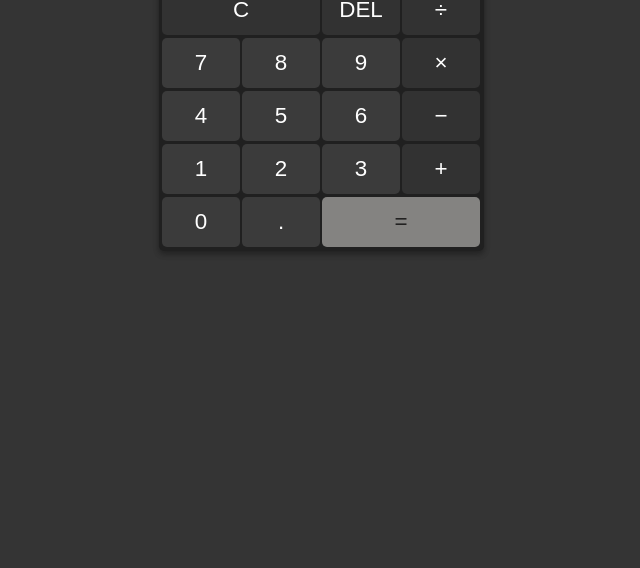
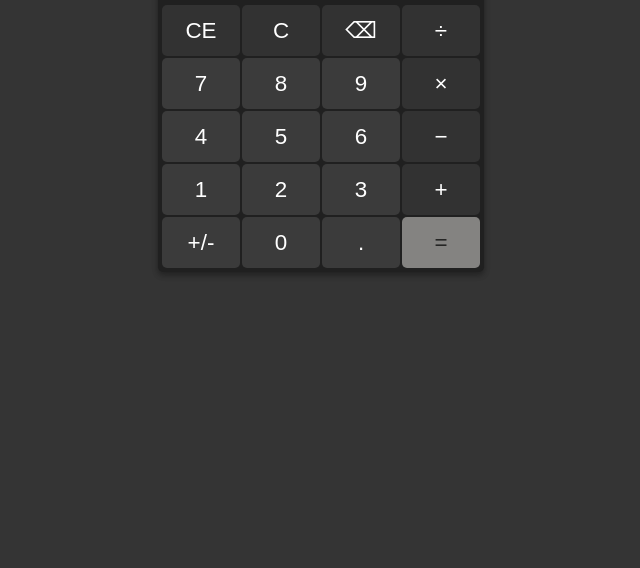
Before and after one commit to Johnnysbers/calculator-app, a website built with Vite: page index.html in a window 1280 px wide. Shown: the part 232-800 px from the top of the page, without its empty margins (319-959 px from the left). Built offline with nearby package versions, Linux system fonts and the light colour scheme.

Commit message:
Buttons and styles

```diff
--- a/src/calculator/presentation/render-template/render-template.css
+++ b/src/calculator/presentation/render-template/render-template.css
@@ -3,10 +3,10 @@
     justify-content: center;
     align-content: center;
     grid-template-columns: repeat(4, 80px);
-    grid-template-rows: minmax(100px, auto) repeat(5, 53px);
+    grid-template-rows: minmax(120px, auto) repeat(5, 53px);
     background-color: #202020;
-    width: 325px;
-    height: 369px;
+    width: 326px;
+    height: 390px;
     margin: 0 auto;
     border-radius: 5px;
     box-shadow: rgba(0, 0, 0, 0.16) 0px 3px 6px, rgba(0, 0, 0, 0.23) 0px 3px 6px;
@@ -19,24 +19,17 @@
     border: 0;
     border-radius: 5px;
     outline: none;
-    background-color: #323232;
     color: #fff;
-    margin: 1.15px;
-}
-
-.span-two {
-    grid-column: span 2;
+    margin: 1px;
 }
 
 .output {
     grid-column: 1 / -1;
     display: flex;
+    flex-direction: column;
     align-items: flex-end;
     justify-content: space-around;
-    flex-direction: column;
     padding: 10px;
-    word-wrap: break-word;
-    word-break: break-all;
 }
 
 .output .prev-op {
@@ -54,22 +47,21 @@
     background-color: #4c4a48;
 }
 
-.op {
+.operator {
     background-color: #323232;
-    color: #fff;
 }
 
-.calc-template .number {
+.number {
     background-color: #3b3b3b;
     color: #fff;
 }
 
 .calc-template .equal {
     background-color: #848381;
-    color: #222121;
+    color: #252524;
 }
 
-.op:hover {
+.operator:hover {
     background-color: #3b3b3b;
 }
 
--- a/src/calculator/presentation/render-template/render-template.html
+++ b/src/calculator/presentation/render-template/render-template.html
@@ -2,21 +2,23 @@
     <div class="prev-op">9 x 9</div>
     <div class="current-op">81</div>
 </div>
-<button class="span-two op">C</button>
-<button class="op">DEL</button>
-<button class="op">&#247;</button>
+<button class="operator">CE</button>
+<button class="operator">C</button>
+<button class="operator">&#x232B;</button>
+<button class="operator">&#247;</button>
 <button class="number">7</button>
 <button class="number">8</button>
 <button class="number">9</button>
-<button class="op">&#215;</button>
+<button class="operator">&#215;</button>
 <button class="number">4</button>
 <button class="number">5</button>
 <button class="number">6</button>
-<button class="op">&#8722;</button>
+<button class="operator">&#8722;</button>
 <button class="number">1</button>
 <button class="number">2</button>
 <button class="number">3</button>
-<button class="op">&#43;</button>
+<button class="operator">&#43;</button>
+<button class="number">+/-</button>
 <button class="number">0</button>
 <button class="number">.</button>
-<button class="span-two equal">&#61;</button>
+<button class="equal">&#61;</button>
--- a/style.css
+++ b/style.css
@@ -3,6 +3,7 @@
 *::after {
   box-sizing: border-box;
   font-family: Arial, Helvetica, sans-serif;
+  font-weight: normal;
 }
 
 body {
```
